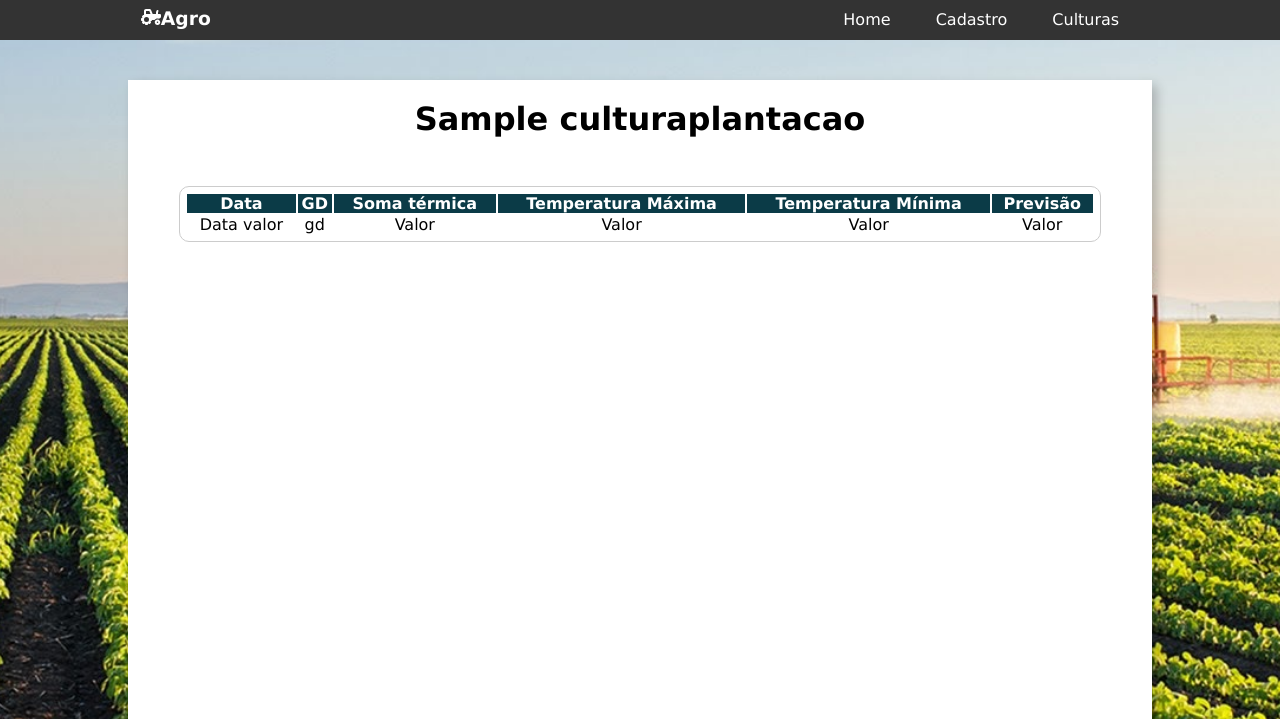
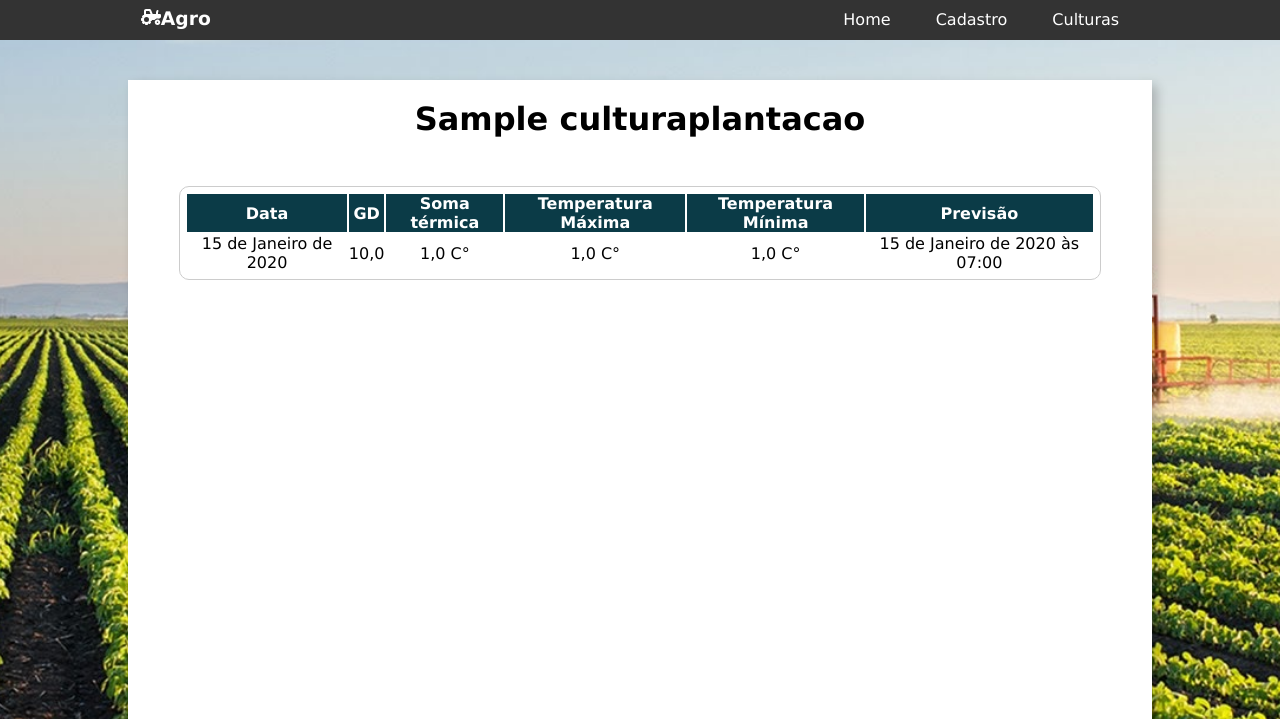
Before and after one commit to HelielSouza/Farm-System, a Django app: page /dashboard/1/ in a window 1280 px wide. Shown: the top 719 px of the page. Run offline with Django 4.2, Linux system fonts and the light colour scheme; tables that the repository leaves empty hold one stand-in row (values such as "Sample post"); some libraries are stand-ins or nearby versions.

Commit message:
HTML template rendering data from db

```diff
--- a/products/calculos.py
+++ b/products/calculos.py
@@ -38,7 +38,10 @@ def calcular_gd(sender, instance, **kwargs):
             cultura.temp_basal
 
         # Salva o GD na tabela GD com a data de inserção
-        GD.objects.create(valor_gd=gd, fk_cultura=cultura)
+        GD.objects.create(valor_gd=gd,
+                          fk_cultura=cultura,
+                          temperatura_max=temperatura_maior,
+                          temperatura_min=temperatura_menor)
 
 
 @receiver(post_save, sender=GD)
--- a/products/models.py
+++ b/products/models.py
@@ -30,6 +30,8 @@ class GD(models.Model):
     valor_gd = models.FloatField()
     fk_cultura = models.ForeignKey(CulturaPlantacao, on_delete=models.CASCADE)
     data_gd = models.DateField(auto_now_add=True)
+    temperatura_max = models.FloatField(default=0.0)
+    temperatura_min = models.FloatField(default=0.0)
 
 
 class SomaTermica(models.Model):
--- a/products/templates/products/partials/dashboard.html
+++ b/products/templates/products/partials/dashboard.html
@@ -17,14 +17,16 @@
                 </tr>
             </thead>
             <tbody>
-                <tr>
-                    <td>Data valor</td>
-                    <td>gd</td>
-                    <td>Valor</td>
-                    <td>Valor</td>
-                    <td>Valor</td>
-                    <td>Valor</td>
-                </tr>
+                {% for data_row in data_to_render %}
+                    <tr>
+                        <td>{{ data_row.0.data_gd }}</td>
+                        <td>{{ data_row.0.valor_gd }}</td>
+                        <td>{{ data_row.1.soma_atual }} C°</td>
+                        <td>{{ data_row.0.temperatura_max }} C°</td> <!-- Adicione a lógica para temperatura máxima -->
+                        <td>{{ data_row.0.temperatura_min }} C°</td> <!-- Adicione a lógica para temperatura mínima -->
+                        <td>{{ data_row.2.data_previsao }}</td>
+                    </tr>
+                {% endfor %}
             </tbody>
         </table>
     </div>
--- a/products/views.py
+++ b/products/views.py
@@ -1,7 +1,7 @@
 from django.shortcuts import redirect, render
 from django.urls import reverse
 
-from .models import CulturaPlantacao, Sensor
+from .models import GD, CulturaPlantacao, Previsao, Sensor, SomaTermica
 
 
 def home(request):
@@ -45,7 +45,15 @@ def culturas(request):
 
 def dashboard(request, id):
     cultura_dashboard = CulturaPlantacao.objects.get(pk=id)
+    grau_dia_valores = GD.objects.filter(fk_cultura=cultura_dashboard)
+    soma_termica_valores = SomaTermica.objects.filter(
+        fk_cultura=cultura_dashboard)
+    previsao_valores = Previsao.objects.filter(fk_cultura=cultura_dashboard)
+
+    data_to_render = zip(
+        grau_dia_valores, soma_termica_valores, previsao_valores)
 
     return render(request, 'products/pages/dashboard.html', {
         'cultura_dashboard': cultura_dashboard,
+        'data_to_render': data_to_render,
     })
```
